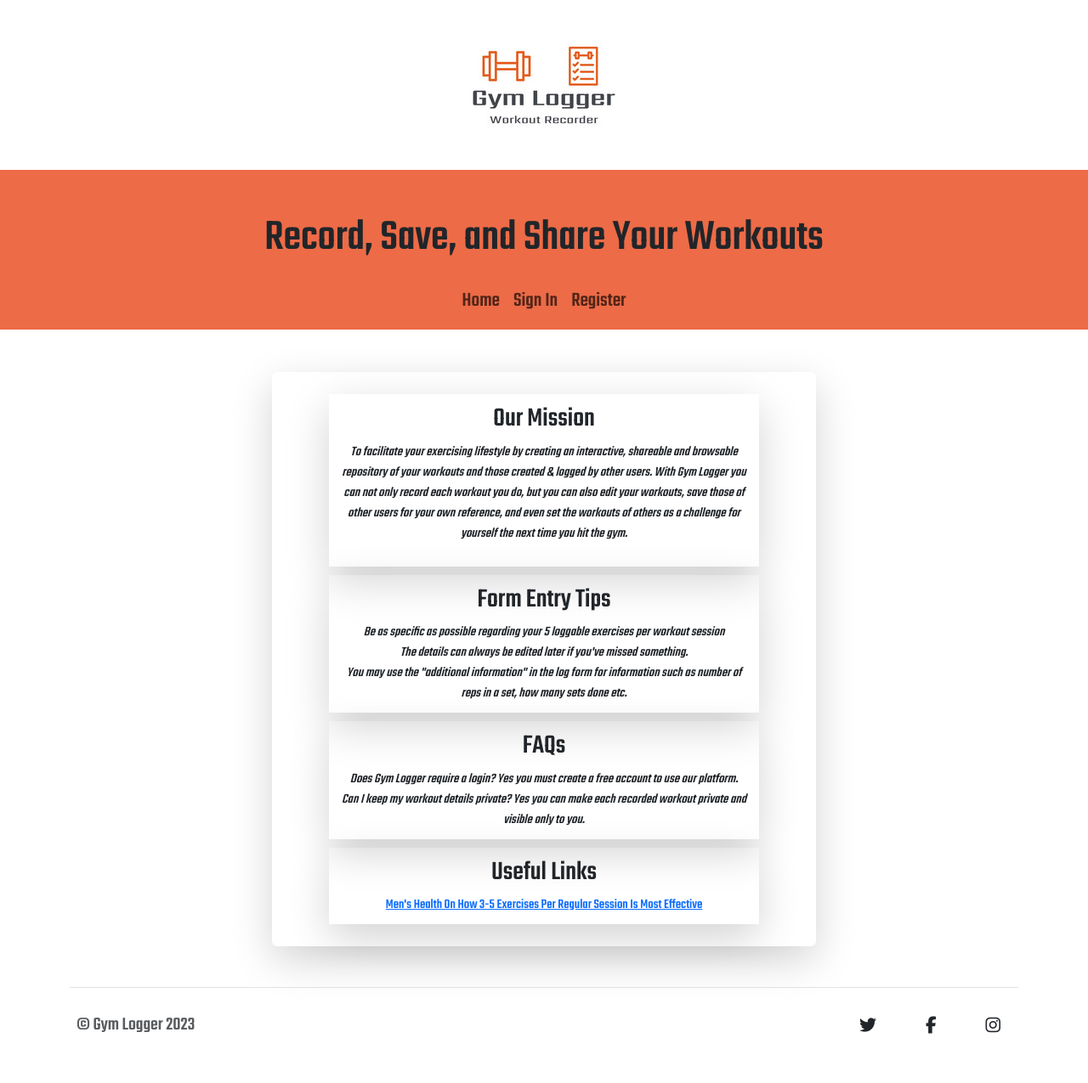
After one commit to HawesJM/gym-logger, a Flask app: page /more_information in a window 1280 px wide. The commit adds this page. Shown: the whole page at 85% size. Run offline with Flask 3, Linux system fonts and the light colour scheme; some libraries are stand-ins or nearby versions.

Commit message:
style more information page

```diff
--- a/run.py
+++ b/run.py
@@ -29,6 +29,11 @@ mongo = PyMongo(app)
 def index():
     workouts = mongo.db.workouts.find().sort("date", -1).limit(3)
     return render_template("index.html", workouts=workouts)
+
+# more information page route
+@app.route("/more_information")
+def more_information():
+    return render_template("more_information.html")
 
 # full workout list from database
 
--- a/static/css/style.css
+++ b/static/css/style.css
@@ -614,6 +614,15 @@ h3 {
     background-color:#ED6B47;
     transform: scale(1.2);
 }
+
+/* more information page styles */
+
+.info-header {
+    padding: 10px;
+    margin-top:10px;
+    margin-bottom:10px;
+}
+
 /* media queries */
 
 @media (min-width: 576px) {
--- a/templates/base.html
+++ b/templates/base.html
@@ -74,7 +74,7 @@
                                     <li><a class="undecorated" href="{{ url_for('workouts') }}"><button
                                                 class="dropdown-item nav-item" type="button">Browse & Edit
                                                 Workouts</button></a></li>
-                                    <li><a class="undecorated" href="{{ url_for('workouts') }}"><button
+                                    <li><a class="undecorated" href="{{ url_for('more_information') }}"><button
                                                 class="dropdown-item nav-item" type="button">More
                                                 Information</button></a></li>
                                 </ul>
--- /dev/null
+++ b/templates/more_information.html
@@ -0,0 +1,29 @@
+{% extends "base.html" %}
+{% block content %}
+<div id="view-record-container" class="col-12 col-md-6 shadow-lg p-3 mb-5 bg-white rounded">
+    <div class="col-md-10 mx-auto shadow-lg info-header">
+        <h2>Our Mission</h2>
+        <p><em>To facilitate your exercising lifestyle by creating an interactive, shareable and browsable repository of
+                your workouts and those created & logged by other users. With Gym Logger you can not only record each
+                workout you do, but you can also edit your workouts, save those of other users for your own reference, and even set the workouts of others as a challenge for yourself the next time you hit the gym.</em></p>
+    </div>
+    <div class="col-md-10 mx-auto shadow-lg info-header">
+        <h2>Form Entry Tips</h2>
+        <span><em>Be as specific as possible regarding your 5 loggable exercises per workout session</em></span>
+        <br>
+        <span><em>The details can always be edited later if you've missed something.</em></span>
+        <br>
+        <span><em>You may use the "additional information" in the log form for information such as number of reps in a set, how many sets done etc.</em></span>
+    </div>
+    <div class="col-md-10 mx-auto shadow-lg info-header ">
+        <h2>FAQs</h2>
+        <span><em>Does Gym Logger require a login? Yes you must create a free account to use our platform.</em></span>
+        <br>
+        <span><em>Can I keep my workout details private? Yes you can make each recorded workout private and visible only to you.</em></span>
+    </div>
+    <div class="col-md-10 mx-auto shadow-lg info-header">
+        <h2>Useful Links</h2>
+        <a href="https://www.menshealth.com/uk/building-muscle/train-smarter/a46503310/how-many-exercises-per-workout/">Men's Health On How 3-5 Exercises Per Regular Session Is Most Effective</a>
+    </div>
+</div>
+{% endblock %}
```
